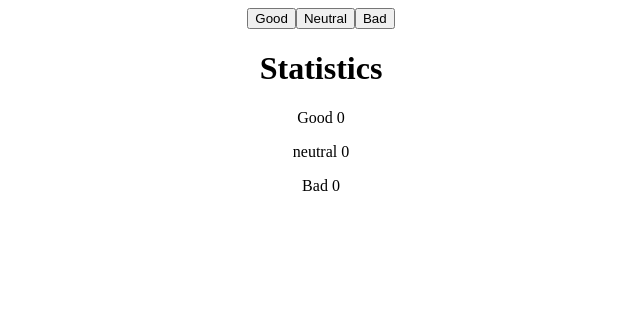
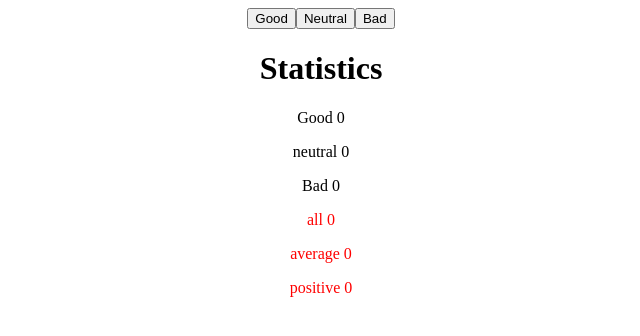
Before and after one commit to m-aljamal/fullstackopen, a React (Create React App) app in the folder part_1/unicafe/: page / in a window 1280 px wide. Shown: the top 336 px of the page, without its empty margins (319-959 px from the left). Built offline with nearby package versions, Linux system fonts and the light colour scheme.

Commit message:
1.7: unicafe step2

```diff
--- a/part_1/unicafe/src/App.js
+++ b/part_1/unicafe/src/App.js
@@ -1,6 +1,7 @@
 import React, { useState } from "react";
 import "./App.css";
 import Buttons from "./components/Buttons";
+import Info from "./components/Info";
 
 function App() {
   const [feedback, setfeedback] = useState({
@@ -12,10 +13,7 @@ function App() {
   return (
     <div className="App">
       <Buttons feedback={feedback} setfeedback={setfeedback} />
-      <h1>Statistics</h1>
-      <p>Good {feedback.good}</p>
-      <p>neutral {feedback.neutral}</p>
-      <p>Bad {feedback.bad}</p>
+      <Info feedback={feedback} />
     </div>
   );
 }
--- /dev/null
+++ b/part_1/unicafe/src/components/Info.js
@@ -0,0 +1,21 @@
+import React from "react";
+
+const Info = ({ feedback }) => {
+  const { good, neutral, bad } = feedback;
+  const total = good + neutral + bad;
+  const average = (good - bad) / total
+  const positive = (good * 100) / total
+  return (
+    <div>
+      <h1>Statistics</h1>
+      <p>Good {good}</p>
+      <p>neutral {neutral}</p>
+      <p>Bad {bad}</p>
+      <p style={{ color: "red" }}>all {total}</p>
+      <p style={{ color: "red" }}>average {isNaN(average) ? "0" : average }</p>
+      <p style={{ color: "red" }}>positive {isNaN(positive) ? "0" : positive }</p>
+    </div>
+  );
+};
+
+export default Info;
```
